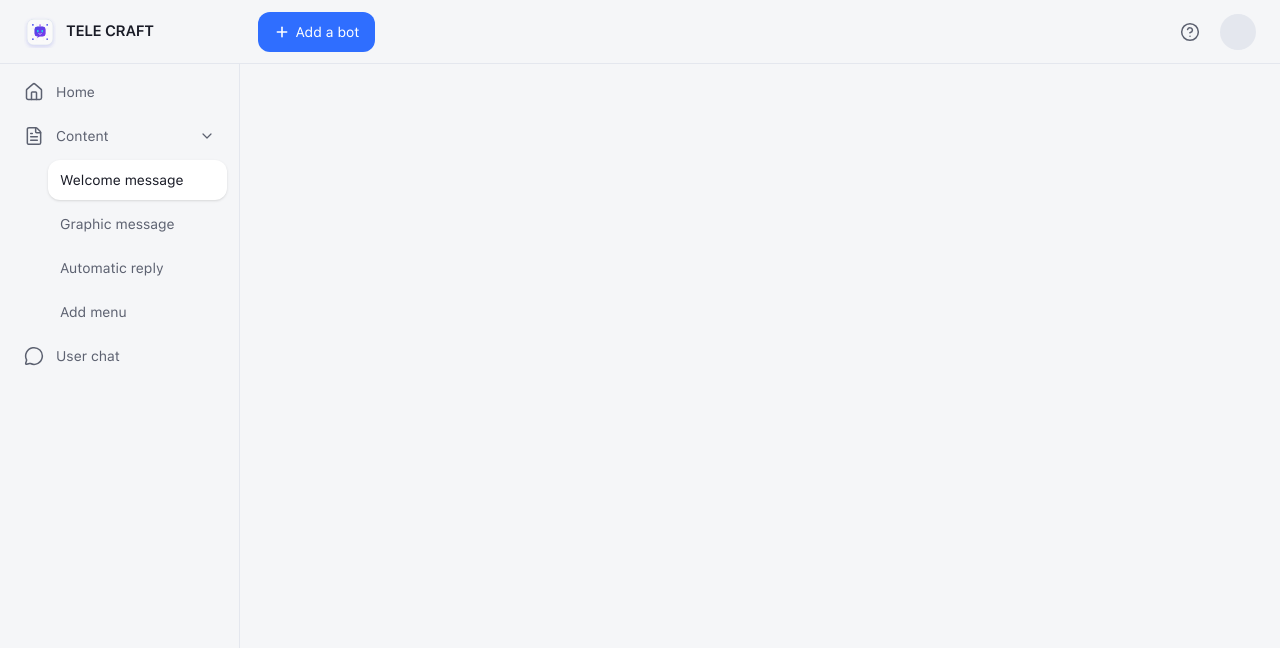
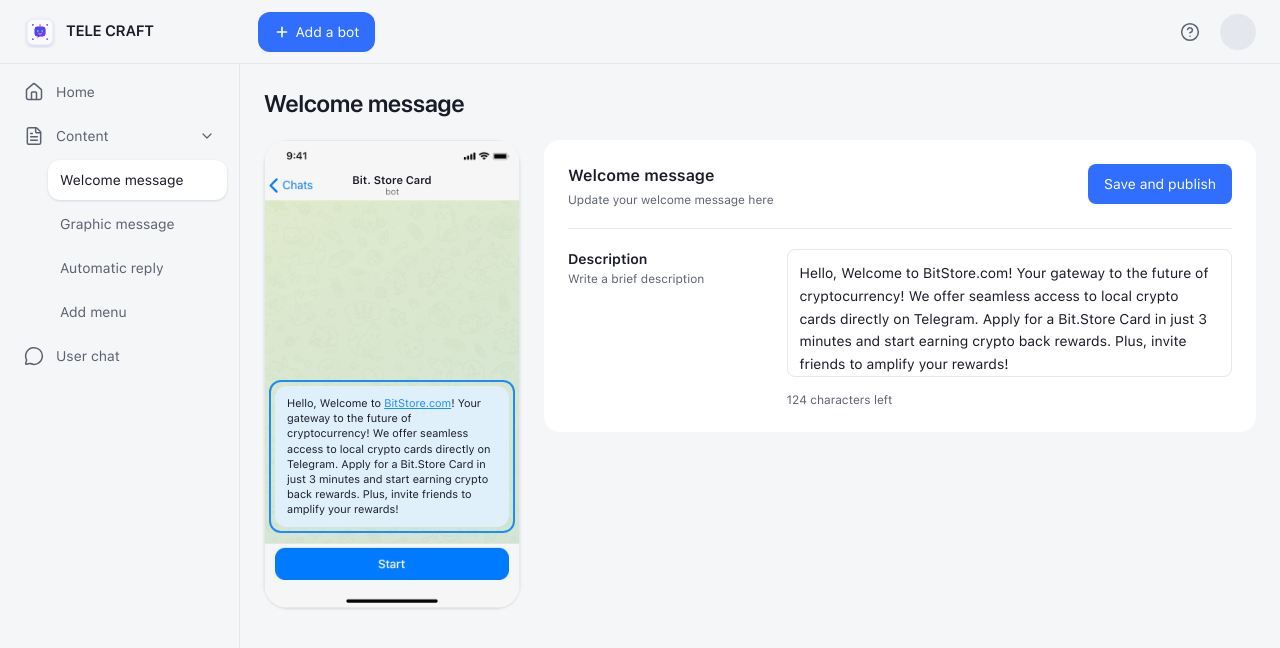
Before and after one commit to CHYYHC123/tele_craft, a React (Vite) app: page /content/welcome-message in a window 1280 px wide. Shown: the top 648 px of the page. Built offline with nearby package versions, Linux system fonts and the light colour scheme.

Commit message:
欢迎页面

```diff
--- /dev/null
+++ b/src/views/content/welcome-message/components/MessageBubble.tsx
@@ -0,0 +1,34 @@
+import type { FC } from 'react';
+
+import { cn } from '@/utils';
+
+const LINK_PATTERN = /([A-Za-z0-9-]+\.(?:com|net|org|io|uz))(?=[\s!.,?]|$)/g;
+
+interface MessageBubbleProps {
+  text: string;
+  /** 选中态：外层显示蓝色描边 */
+  selected?: boolean;
+}
+
+const MessageBubble: FC<MessageBubbleProps> = ({ text, selected = false }) => {
+  // split 带捕获组时，奇数下标即匹配到的链接
+  const parts = text.split(LINK_PATTERN);
+
+  return (
+    <div className={cn('rounded-xl p-1', selected && 'border-2 border-[#1d8cf8]')}>
+      <p className="rounded-xl bg-[#dff0fb] px-3 py-2.5 text-[11px] leading-snug break-words whitespace-pre-wrap text-[#191b26]">
+        {parts.map((part, index) =>
+          index % 2 === 1 ? (
+            <span key={index} className="text-[#1d8cf8] underline">
+              {part}
+            </span>
+          ) : (
+            part
+          ),
+        )}
+      </p>
+    </div>
+  );
+};
+
+export default MessageBubble;
--- /dev/null
+++ b/src/views/content/welcome-message/components/PhonePreview.tsx
@@ -0,0 +1,29 @@
+import type { FC, ReactNode } from 'react';
+
+import phoneBg from '@/assets/image/content/wel_bg.png';
+
+interface PhonePreviewProps {
+  botName: string;
+  /** 放在聊天区底部的内容，如消息气泡 */
+  children?: ReactNode;
+}
+
+const PhonePreview: FC<PhonePreviewProps> = ({ botName, children }) => {
+  return (
+    <div className="relative aspect-[560/1024] w-64 shrink-0 overflow-hidden rounded-3xl bg-white shadow-sm">
+      <img src={phoneBg} alt="" className="absolute inset-0 size-full" />
+
+      <p className="absolute inset-x-0 top-[7%] text-center text-[11px] font-semibold text-[#191b26]">
+        {botName}
+      </p>
+      {/* <span
+        className="absolute top-[6.5%] right-[3.5%] size-[11%] rounded-full bg-[#f3c53f] ring-2 ring-[#1b1b1b]"
+        aria-hidden="true"
+      /> */}
+
+      <div className="absolute inset-x-[2%] bottom-[16%]">{children}</div>
+    </div>
+  );
+};
+
+export default PhonePreview;
--- /dev/null
+++ b/src/views/content/welcome-message/constants.ts
@@ -0,0 +1,6 @@
+export const BOT_NAME = 'Bit. Store Card';
+
+export const WELCOME_MESSAGE_MAX_LENGTH = 400;
+
+export const DEFAULT_WELCOME_MESSAGE =
+  'Hello, Welcome to BitStore.com! Your gateway to the future of cryptocurrency! We offer seamless access to local crypto cards directly on Telegram. Apply for a Bit.Store Card in just 3 minutes and start earning crypto back rewards. Plus, invite friends to amplify your rewards!';
--- a/src/views/content/welcome-message/index.tsx
+++ b/src/views/content/welcome-message/index.tsx
@@ -1,7 +1,57 @@
-import type { FC } from 'react';
+import { useState, type FC } from 'react';
+
+import Button from '@/components/Button';
+import MessageBubble from '@/views/content/welcome-message/components/MessageBubble';
+import PhonePreview from '@/views/content/welcome-message/components/PhonePreview';
+import {
+  BOT_NAME,
+  DEFAULT_WELCOME_MESSAGE,
+  WELCOME_MESSAGE_MAX_LENGTH,
+} from '@/views/content/welcome-message/constants';
 
 const WelcomeMessage: FC = () => {
-  return null;
+  const [description, setDescription] = useState(DEFAULT_WELCOME_MESSAGE);
+  const remaining = WELCOME_MESSAGE_MAX_LENGTH - description.length;
+
+  return (
+    <div>
+      <h1 className="text-2xl font-semibold">Welcome message</h1>
+
+      <div className="mt-5 flex flex-col items-start gap-6 lg:flex-row">
+        <PhonePreview botName={BOT_NAME}>
+          <MessageBubble text={description} selected />
+        </PhonePreview>
+
+        <section className="w-full min-w-0 flex-1 rounded-2xl bg-white p-6">
+          <header className="flex items-start justify-between gap-4 border-b border-[#e4e7ee] pb-5">
+            <div>
+              <h2 className="text-base font-semibold">Welcome message</h2>
+              <p className="mt-1 text-xs text-[#5c6170]">Update your welcome message here</p>
+            </div>
+            <Button className="rounded-lg">Save and publish</Button>
+          </header>
+
+          <div className="mt-5 grid gap-4 md:grid-cols-[minmax(0,1fr)_minmax(0,2.2fr)]">
+            <label htmlFor="welcome-description">
+              <span className="block text-sm font-semibold">Description</span>
+              <span className="mt-0.5 block text-xs text-[#5c6170]">Write a brief description</span>
+            </label>
+
+            <div>
+              <textarea
+                id="welcome-description"
+                value={description}
+                maxLength={WELCOME_MESSAGE_MAX_LENGTH}
+                onChange={(event) => setDescription(event.target.value)}
+                className="min-h-32 w-full resize-none rounded-lg border border-[#e4e7ee] p-3 text-sm leading-relaxed outline-none focus:border-[#2F6EFF]"
+              />
+              <p className="mt-2 text-xs text-[#5c6170]">{remaining} characters left</p>
+            </div>
+          </div>
+        </section>
+      </div>
+    </div>
+  );
 };
 
 export default WelcomeMessage;
```
Also changed, not shown: src/assets/image/content/wel_bg.png (added), 1 other file (tests, documents, lock files or other folders).
